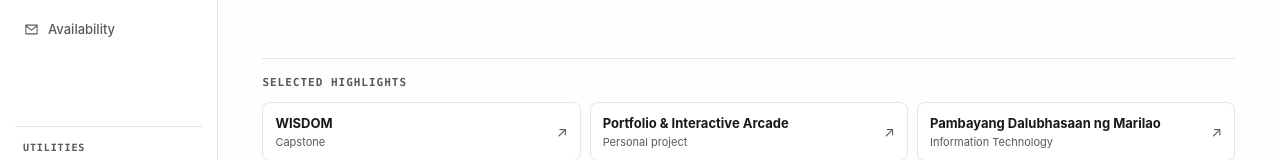
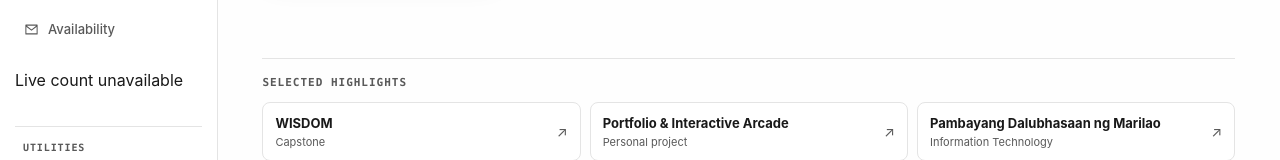
Before and after one commit to jericho2025/portfolio, a React (Vite) app in the folder frontend/: page / in a window 1280 px wide. Shown: the part 431-591 px from the top of the page. Built offline with nearby package versions, Linux system fonts and the light colour scheme; no server answers.

Commit message:
feat: show genuine approximate live visitor count in sidebar

```diff
--- a/frontend/src/components/Navigation.jsx
+++ b/frontend/src/components/Navigation.jsx
@@ -6,6 +6,7 @@ import { searchShortcut } from './PortfolioSearch.jsx';
 import { arcadeGames } from '../data/arcadeGames.js';
 import { skillCount } from '../data/skills.js';
 import { projectCount } from '../sections/Projects.jsx';
+import { useLivePresence } from '../hooks/useLivePresence.js';
 
 const groups = [
   { label: 'Explore', links: [
@@ -47,6 +48,7 @@ function NavIcon({ name }) {
 
 export default function Navigation({ theme, toggleTheme, searchOpen, openSearch }) {
   const [openOn, setOpenOn] = useState(null);
+  const onlineNow = useLivePresence();
   const toggle = useRef(null);
   const header = useRef(null);
   const { pathname, hash, key } = useLocation();
@@ -127,6 +129,10 @@ export default function Navigation({ theme, toggleTheme, searchOpen, openSearch
         {open && <div className="menu-backdrop" aria-hidden="true" onClick={dismiss} />}
         <nav id="main-navigation" className={open ? 'navigation is-open' : 'navigation'} aria-label="Main navigation">
           {groups.map(({ label, links }) => <div className="nav-group" key={label}><p>{label}</p>{links.map(renderLink)}</div>)}
+          <div className="online-presence" title="Approximate number of active browser sessions in the last minute; not total historical visits.">
+            <span className={onlineNow === null ? 'presence-dot is-unavailable' : 'presence-dot'} aria-hidden="true" />
+            <span>{onlineNow === null ? 'Live count unavailable' : `${onlineNow} here now`}</span>
+          </div>
           <div className="nav-actions">
             <p className="eyebrow nav-utilities">Utilities</p>
             <button className="nav-search" type="button" aria-haspopup="dialog" aria-controls="portfolio-search" onClick={() => { if (open) dismiss(); openSearch(); }}><NavIcon name="search" />Search <kbd aria-hidden="true">{searchShortcut}</kbd></button>
```
